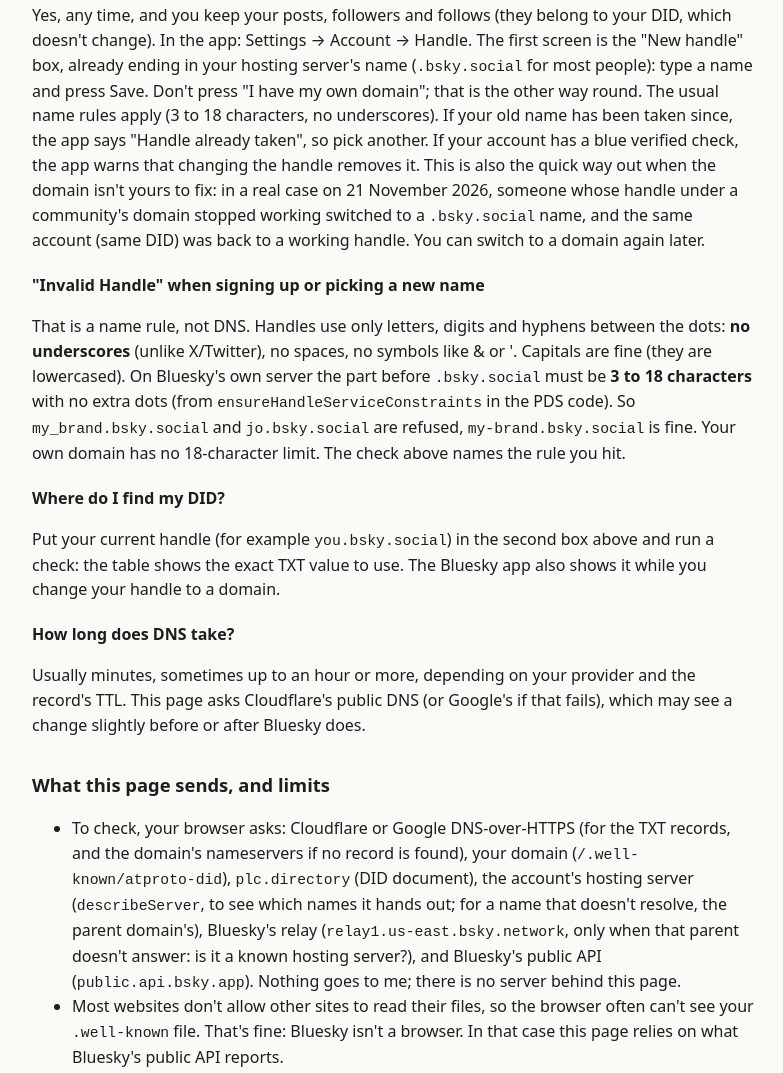
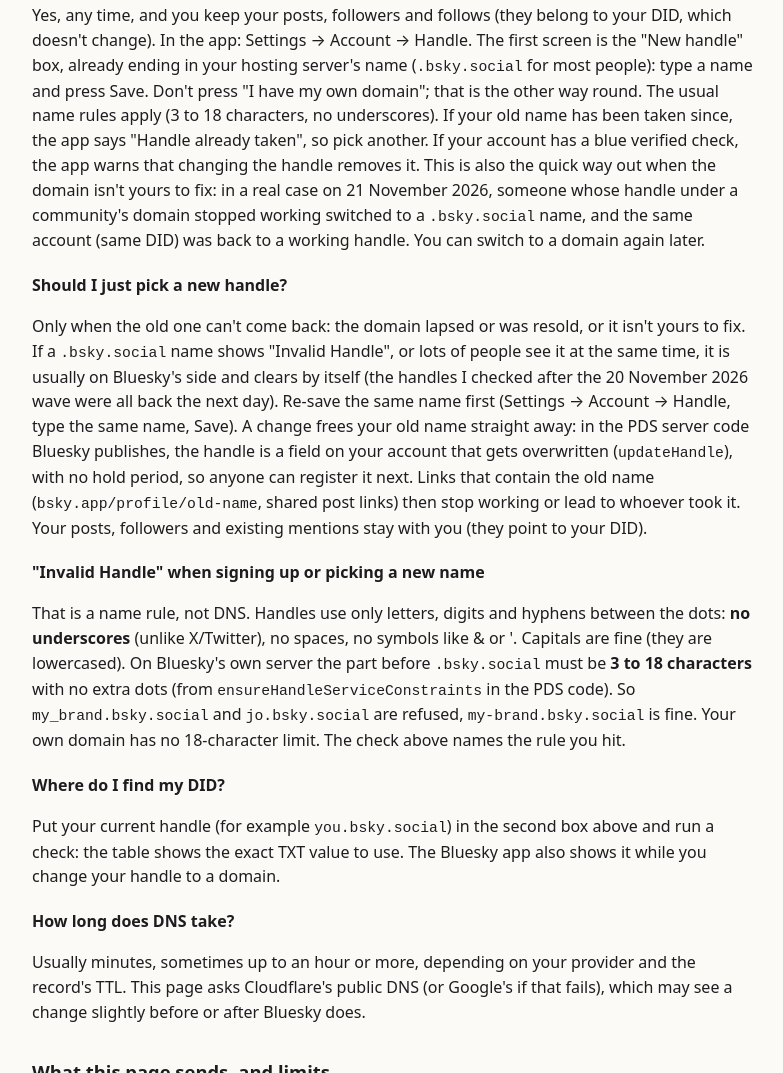
Before and after one commit to ichtally/ichtally.github.io, a plain HTML site: page bluesky-handle-checker/index.html in a window 1280 px wide. Shown: the part 3598-4671 px from the top of the page, without its empty margins (246-1029 px from the left). Drawn offline with Linux system fonts and the light colour scheme.

Commit message:
Handle FAQ: don't change a handle over a temporary glitch (old name is freed at once, per PDS updateHandle); EN + pt-BR + ja
Co-Authored-By: Claude Opus 5.5 <noreply@anthropic.com>

```diff
--- a/bluesky-handle-checker/index.html
+++ b/bluesky-handle-checker/index.html
@@ -177,6 +177,15 @@ This is also the quick way out when the domain isn't yours to fix: in a real cas
 handle under a community's domain stopped working switched to a <code>.bsky.social</code> name, and the same account (same DID)
 was back to a working handle. You can switch to a domain again later.</p>
 
+<h3>Should I just pick a new handle?</h3>
+<p>Only when the old one can't come back: the domain lapsed or was resold, or it isn't yours to fix. If a <code>.bsky.social</code>
+name shows "Invalid Handle", or lots of people see it at the same time, it is usually on Bluesky's side and clears by itself
+(the handles I checked after the 20 November 2026 wave were all back the next day). Re-save the same name first
+(Settings → Account → Handle, type the same name, Save). A change frees your old name straight away: in the PDS server code Bluesky
+publishes, the handle is a field on your account that gets overwritten (<code>updateHandle</code>), with no hold period, so anyone
+can register it next. Links that contain the old name (<code>bsky.app/profile/old-name</code>, shared post links) then stop
+working or lead to whoever took it. Your posts, followers and existing mentions stay with you (they point to your DID).</p>
+
 <h3>"Invalid Handle" when signing up or picking a new name</h3>
 <p>That is a name rule, not DNS. Handles use only letters, digits and hyphens between the dots: <b>no underscores</b> (unlike X/Twitter),
 no spaces, no symbols like &amp; or '. Capitals are fine (they are lowercased). On Bluesky's own server the part before
```
Also changed, not shown: bluesky-invalid-handle-ja/index.html (+6 -0 lines), bluesky-nome-de-usuario-invalido/index.html (+6 -0 lines).
